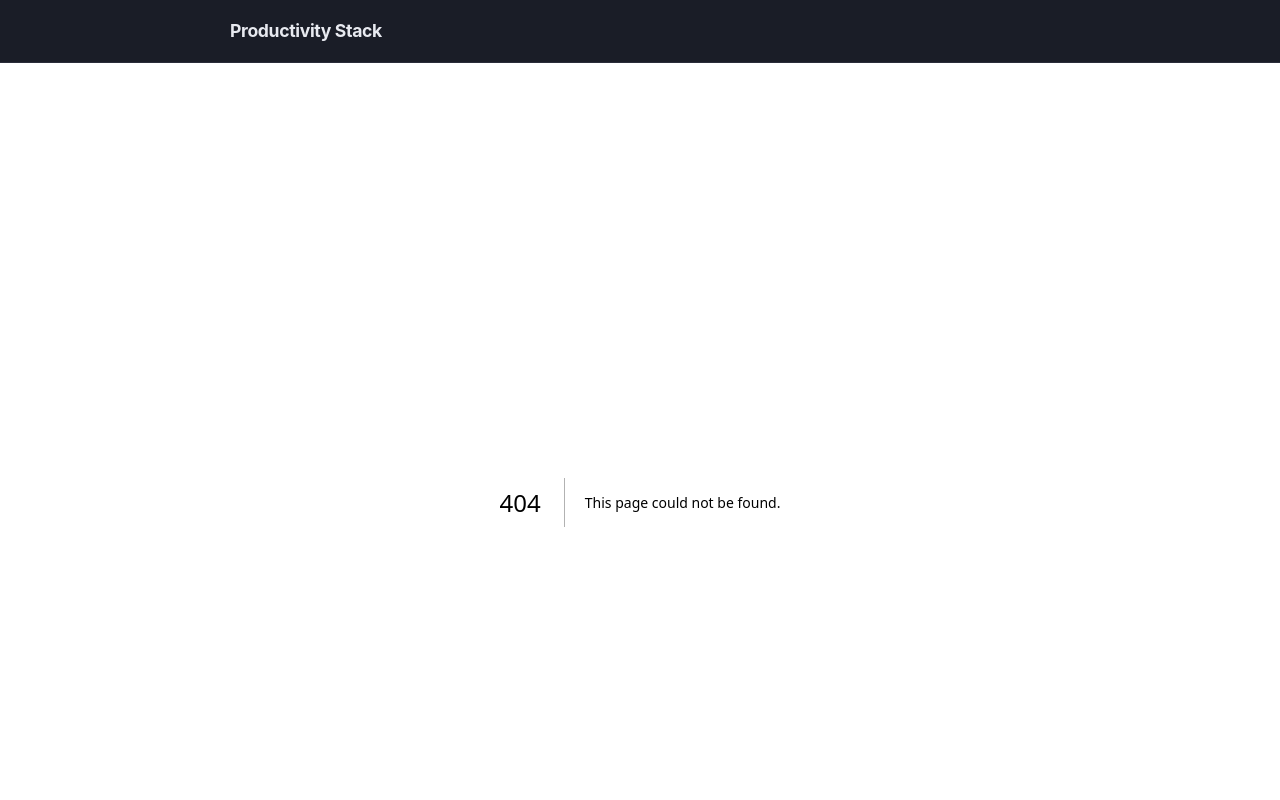
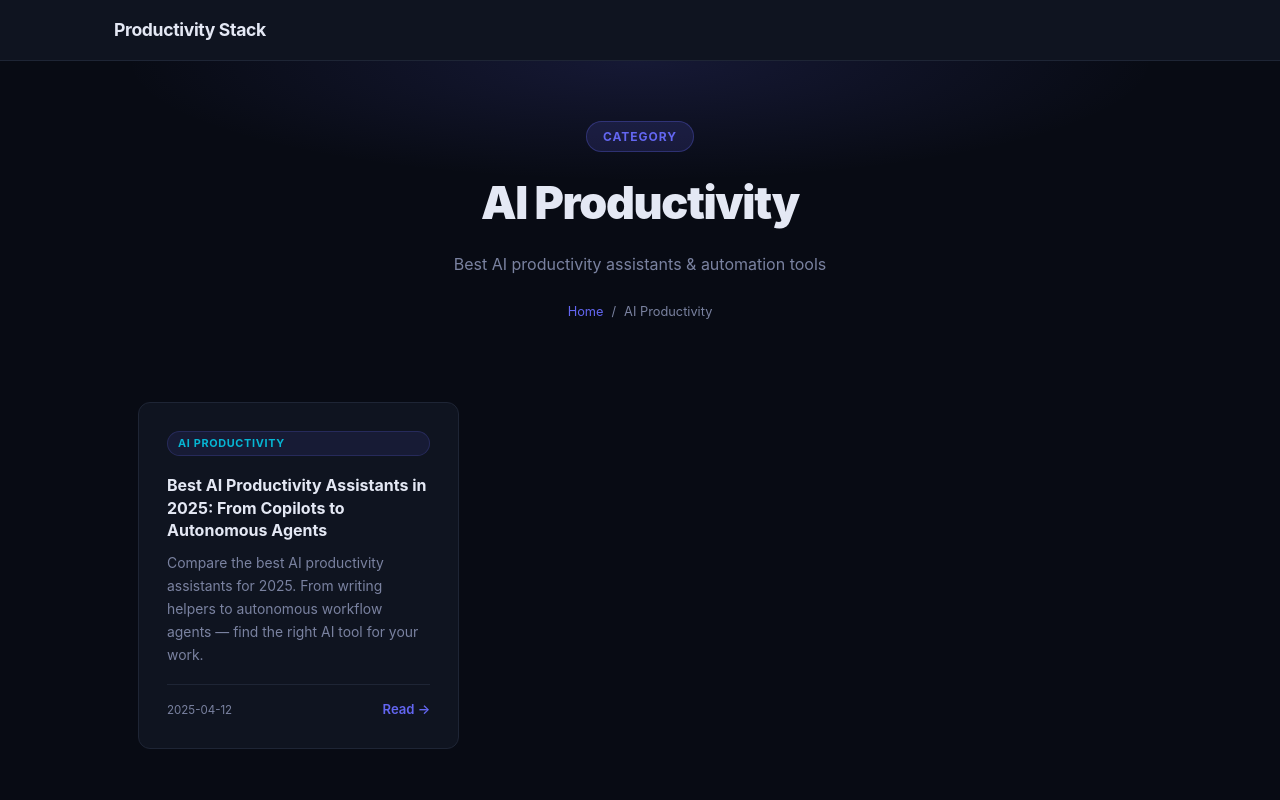
Before and after one commit to conceptsellerbills-cmyk/productivity-stack, a Next.js app: page /category/ai-productivity in a window 1280 px wide. Before the commit this address had no page. Shown: the top 800 px of the page. Built offline with nearby package versions, Linux system fonts and the light colour scheme.

Commit message:
feat: add category pages for all 21 productivity categories

```diff
--- /dev/null
+++ b/app/category/[category]/page.tsx
@@ -0,0 +1,119 @@
+import { getAllPosts } from '../../../lib/posts'
+import type { Metadata } from 'next'
+import { notFound } from 'next/navigation'
+
+type Props = { params: Promise<{ category: string }> }
+
+const CATEGORY_MAP: Record<string, { label: string; desc: string; keywords: string[] }> = {
+  'task-managers':      { label: 'Task Managers',       desc: 'Best Todoist, ClickUp & task manager alternatives',         keywords: ['todoist','clickup','task','asana','monday'] },
+  'note-taking':        { label: 'Note-taking',          desc: 'Best Notion, Obsidian & note-taking alternatives',          keywords: ['notion','obsidian','roam','note','evernote'] },
+  'time-tracking':      { label: 'Time Tracking',        desc: 'Best Toggl & time tracking alternatives',                   keywords: ['toggl','clockify','time','harvest','tracking'] },
+  'focus':              { label: 'Focus Tools',           desc: 'Best deep work, flow & Pomodoro apps',                     keywords: ['focus','pomodoro','deep work','flow','forest'] },
+  'automation':         { label: 'Automation',            desc: 'Best Zapier, Make & workflow automation tools',             keywords: ['zapier','make','automation','n8n','workflow'] },
+  'collaboration':      { label: 'Collaboration',         desc: 'Best Slack, Teams & async collaboration tools',             keywords: ['slack','teams','collaboration','async','discord'] },
+  'email-productivity': { label: 'Email Productivity',   desc: 'Best email management & inbox tools for 2025',              keywords: ['email','inbox','superhuman','hey','spark'] },
+  'meeting-tools':      { label: 'Meeting Tools',         desc: 'Best meeting & video conferencing alternatives',            keywords: ['meeting','zoom','calendar','scheduling','loom'] },
+  'ai-writing':         { label: 'AI Writing Tools',      desc: 'Best AI writing assistants & content tools',               keywords: ['ai writing','jasper','copy.ai','writesonic','content'] },
+  'habit-tracking':     { label: 'Habit Tracking',        desc: 'Best habit tracker apps for building daily routines',      keywords: ['habit','routine','streaks','habitica','tracking'] },
+  'writing-apps':       { label: 'Writing Apps',          desc: 'Best writing apps for authors, bloggers & journalists',    keywords: ['writing','ulysses','scrivener','draft','author'] },
+  'budget-apps':        { label: 'Budget Apps',           desc: 'Best personal finance & budgeting apps for 2025',          keywords: ['budget','finance','ynab','mint','money'] },
+  'meditation-apps':    { label: 'Meditation Apps',       desc: 'Best meditation & mindfulness apps for focus & stress',    keywords: ['meditation','mindfulness','calm','headspace','sleep'] },
+  'pkm':                { label: 'PKM Tools',              desc: 'Best personal knowledge management tools',                 keywords: ['pkm','knowledge','obsidian','roam','logseq','second brain'] },
+  'pomodoro':           { label: 'Pomodoro Apps',          desc: 'Best Pomodoro timer apps for focused work sessions',      keywords: ['pomodoro','timer','focus','tomato','session'] },
+  'goal-setting':       { label: 'Goal Setting',           desc: 'Best goal setting & OKR tracking apps for 2025',          keywords: ['goal','okr','objectives','weekdone','strides'] },
+  'mind-mapping':       { label: 'Mind Mapping',           desc: 'Best mind mapping & visual thinking software',             keywords: ['mind map','mindmeister','xmind','miro','brainstorm'] },
+  'app-blockers':       { label: 'App Blockers',           desc: 'Best app blockers & focus tools to beat distractions',   keywords: ['app blocker','freedom','cold turkey','focus','distraction'] },
+  'reading-apps':       { label: 'Reading Apps',           desc: 'Best reading & e-book apps for knowledge workers',        keywords: ['reading','kindle','pocket','readwise','instapaper','ebook'] },
+  'launchers':          { label: 'Launchers',              desc: 'Best productivity launchers: Raycast, Alfred & more',     keywords: ['raycast','alfred','launcher','spotlight','productivity'] },
+  'ai-productivity':    { label: 'AI Productivity',        desc: 'Best AI productivity assistants & automation tools',      keywords: ['ai productivity','claude','chatgpt','copilot','otter','reclaim'] },
+}
+
+export async function generateStaticParams() {
+  return Object.keys(CATEGORY_MAP).map((category) => ({ category }))
+}
+
+export async function generateMetadata({ params }: Props): Promise<Metadata> {
+  const { category } = await params
+  const cat = CATEGORY_MAP[category]
+  if (!cat) return {}
+  return {
+    title: `Best ${cat.label} Apps 2025 — Productivity Stack`,
+    description: cat.desc,
+    alternates: { canonical: `/category/${category}` },
+  }
+}
+
+export default async function CategoryPage({ params }: Props) {
+  const { category } = await params
+  const cat = CATEGORY_MAP[category]
+  if (!cat) notFound()
+
+  const all = getAllPosts()
+  const kw = cat.keywords
+  const matched = all.filter((p) => {
+    const text = ((p.keyword || '') + ' ' + (p.title || '') + ' ' + (p.slug || '')).toLowerCase()
+    return kw.some((k) => text.includes(k))
+  })
+  const posts = matched.length > 0 ? matched : all
+
+  return (
+    <>
+      <style>{`
+        *,*::before,*::after{box-sizing:border-box;margin:0;padding:0}
+        :root{--bg:#080b14;--surface:#0f1420;--border:#1e2535;--text:#e4e8f4;--muted:#7a82a0;--accent:#6366f1;--accent2:#06b6d4;--radius:12px}
+        body{background:var(--bg);color:var(--text);font-family:-apple-system,BlinkMacSystemFont,"Segoe UI",sans-serif;line-height:1.6}
+        a{text-decoration:none;color:inherit}
+        .container{max-width:1100px;margin:0 auto;padding:0 24px}
+        .cat-hero{padding:60px 24px 48px;text-align:center;background:radial-gradient(ellipse 70% 50% at 50% 0%,rgba(99,102,241,0.15) 0%,transparent 70%)}
+        .cat-badge{display:inline-block;padding:5px 16px;border-radius:20px;background:rgba(99,102,241,0.15);border:1px solid rgba(99,102,241,0.3);color:var(--accent);font-size:0.75rem;font-weight:700;letter-spacing:0.08em;text-transform:uppercase;margin-bottom:16px}
+        .cat-hero h1{font-size:clamp(1.8rem,4vw,2.8rem);font-weight:900;letter-spacing:-0.03em;margin-bottom:12px}
+        .cat-hero p{color:var(--muted);font-size:1rem;max-width:560px;margin:0 auto 24px}
+        .breadcrumb{display:flex;align-items:center;gap:8px;font-size:0.8rem;color:var(--muted);justify-content:center;margin-bottom:32px}
+        .breadcrumb a{color:var(--accent)}
+        .post-grid{display:grid;grid-template-columns:repeat(auto-fill,minmax(320px,1fr));gap:20px;padding-bottom:80px}
+        .post-card{background:var(--surface);border:1px solid var(--border);border-radius:var(--radius);padding:28px;display:flex;flex-direction:column;transition:border-color 0.15s,transform 0.15s}
+        .post-card:hover{border-color:var(--accent);transform:translateY(-2px)}
+        .post-tag{display:inline-block;padding:3px 10px;border-radius:20px;background:rgba(99,102,241,0.1);border:1px solid rgba(99,102,241,0.2);color:var(--accent2);font-size:0.68rem;font-weight:700;letter-spacing:0.06em;text-transform:uppercase;margin-bottom:12px}
+        .post-card h2{font-size:1rem;font-weight:700;line-height:1.4;margin-bottom:10px}
+        .post-card h2 a:hover{color:var(--accent)}
+        .post-card p{color:var(--muted);font-size:0.87rem;line-height:1.65;flex:1;margin-bottom:18px}
+        .post-footer{display:flex;align-items:center;justify-content:space-between;padding-top:14px;border-top:1px solid var(--border)}
+        .post-date{font-size:0.72rem;color:var(--muted)}
+        .post-link{font-size:0.82rem;color:var(--accent);font-weight:600}
+        .empty{text-align:center;padding:80px 0;color:var(--muted)}
+        @media(max-width:600px){.post-grid{grid-template-columns:1fr}}
+      `}</style>
+
+      <div className="cat-hero">
+        <div className="cat-badge">Category</div>
+        <h1>{cat.label}</h1>
+        <p>{cat.desc}</p>
+        <div className="breadcrumb">
+          <a href="/">Home</a>
+          <span>/</span>
+          <span>{cat.label}</span>
+        </div>
+      </div>
+
+      <div className="container">
+        {posts.length === 0 ? (
+          <p className="empty">No articles yet — check back soon!</p>
+        ) : (
+          <div className="post-grid">
+            {posts.map((post) => (
+              <article className="post-card" key={post.slug}>
+                {post.keyword && <span className="post-tag">{post.keyword}</span>}
+                <h2><a href={`/${post.slug}`}>{post.title}</a></h2>
+                <p>{post.description}</p>
+                <div className="post-footer">
+                  <span className="post-date">{post.date}</span>
+                  <a href={`/${post.slug}`} className="post-link">Read →</a>
+                </div>
+              </article>
+            ))}
+          </div>
+        )}
+      </div>
+    </>
+  )
+}
```
